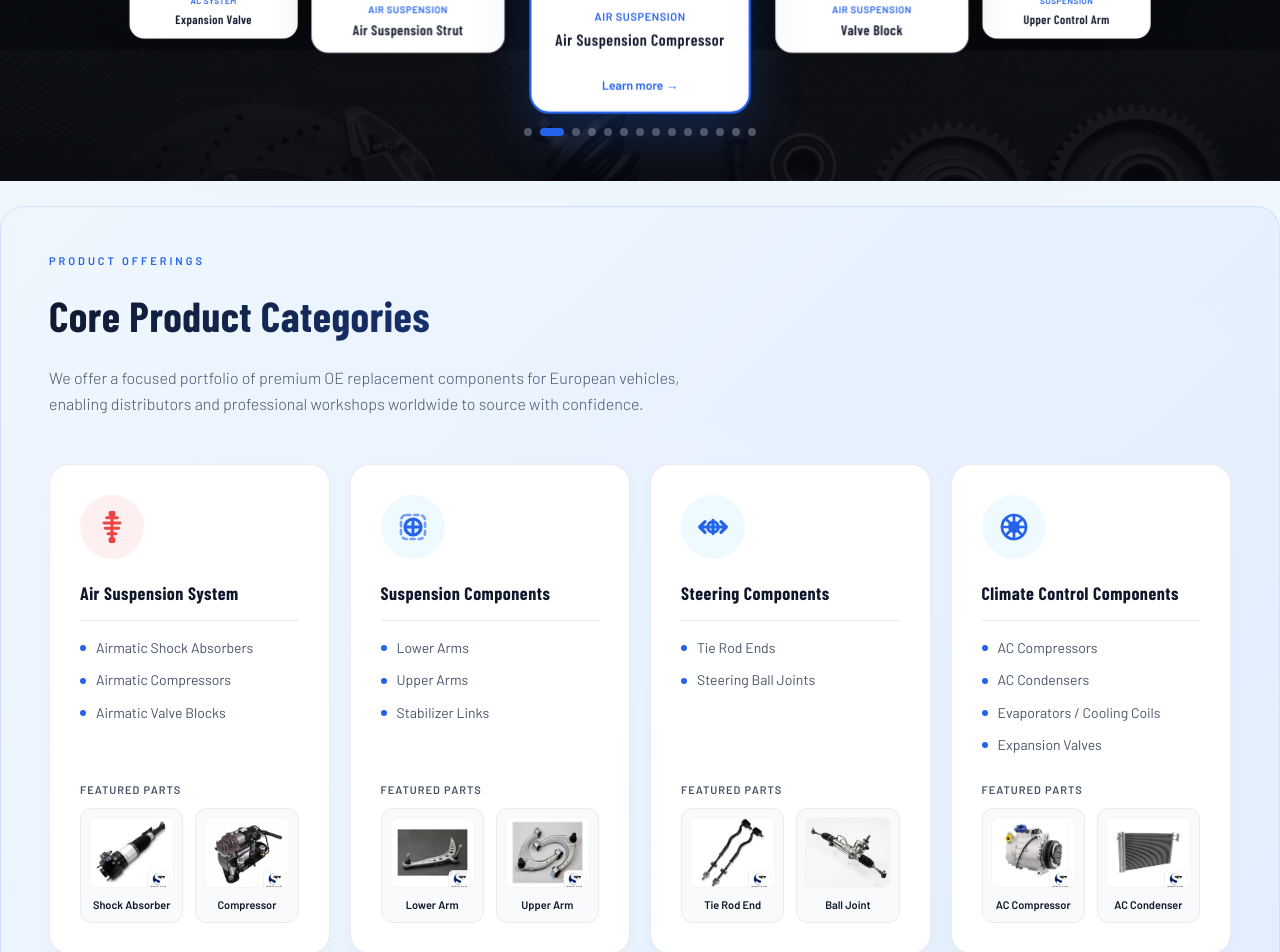
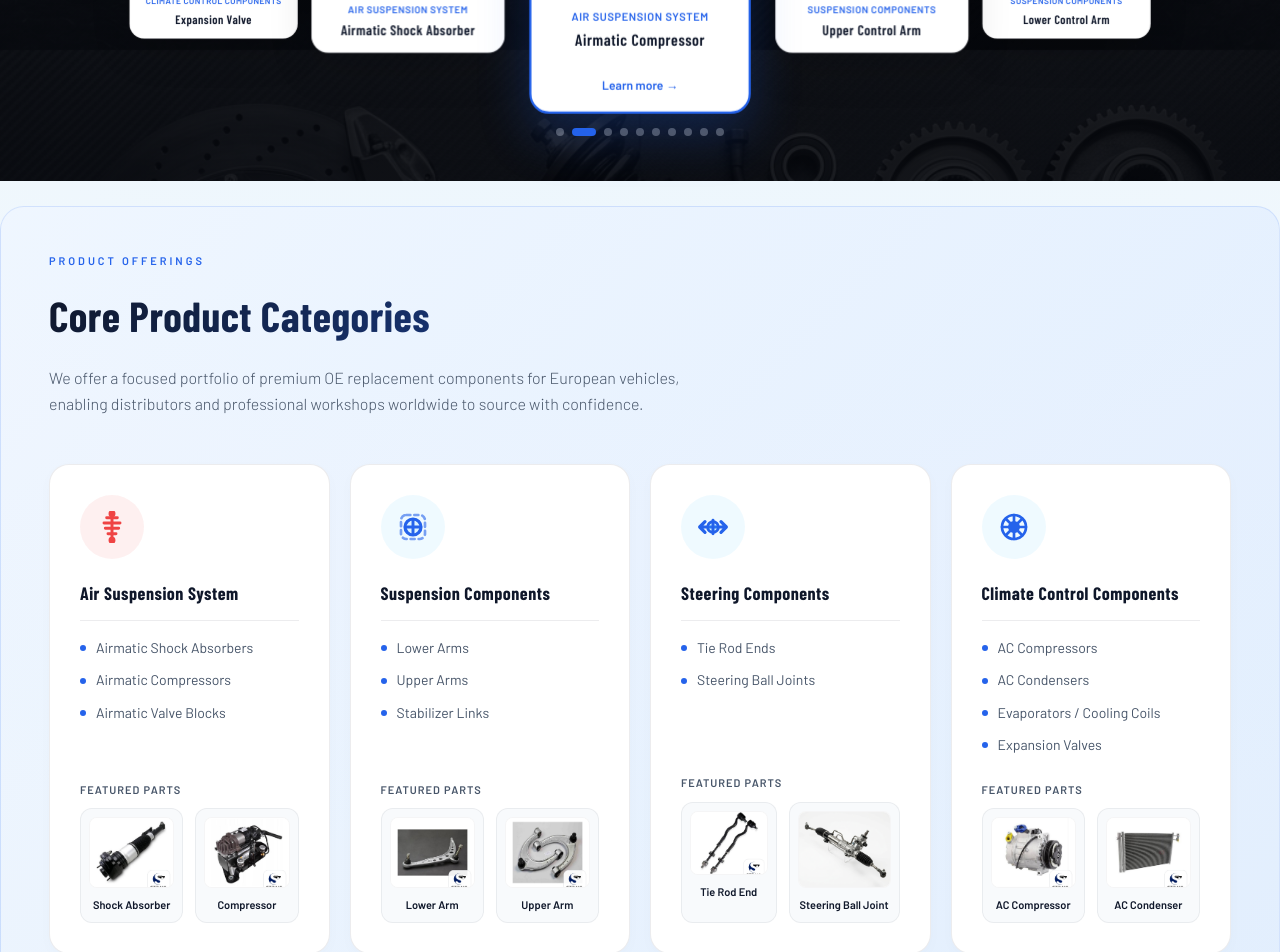
Before and after one commit to strahlautomotive-beep/strahlwebite, a Next.js app: page / in a window 1280 px wide. Shown: the part 1120-2072 px from the top of the page. Built offline with nearby package versions, Linux system fonts and the light colour scheme.

Commit message:
Update product names, remove engine mounts, update categories

```diff
--- a/src/app/page.js
+++ b/src/app/page.js
@@ -70,20 +70,16 @@ export default function Home() {
 
   // Slider products comprising all 11 original items plus the 3 new ones
   const sliderProducts = [
-    { id: "air-suspension-strut", name: "Air Suspension Strut", cat: "Air Suspension", image: "/images/product_1.jpg", isBestSeller: true },
-    { id: "air-suspension-compressor", name: "Air Suspension Compressor", cat: "Air Suspension", image: "/images/product_2.jpg" },
-    { id: "valve-block", name: "Valve Block", cat: "Air Suspension", image: "/images/product_3.jpg" },
-    { id: "upper-control-arm", name: "Upper Control Arm", cat: "Suspension", image: "/images/product_4.jpg" },
-    { id: "lower-control-arm", name: "Lower Control Arm", cat: "Suspension", image: "/images/product_5.jpg" },
-    { id: "stabilizer-link", name: "Stabilizer Link", cat: "Suspension", image: "/images/product_6.jpg" },
+    { id: "air-suspension-strut", name: "Airmatic Shock Absorber", cat: "Air Suspension System", image: "/images/product_1.jpg", isBestSeller: true },
+    { id: "air-suspension-compressor", name: "Airmatic Compressor", cat: "Air Suspension System", image: "/images/product_2.jpg" },
+    { id: "upper-control-arm", name: "Upper Control Arm", cat: "Suspension Components", image: "/images/product_4.jpg" },
+    { id: "lower-control-arm", name: "Lower Control Arm", cat: "Suspension Components", image: "/images/product_5.jpg" },
+    { id: "stabilizer-link", name: "Stabilizer Link", cat: "Suspension Components", image: "/images/product_6.jpg" },
     { id: "tie-rod-end", name: "Tie Rod End", cat: "Steering Components", image: "/images/product_7.jpg" },
     { id: "steering-rack-pinion", name: "Steering Ball Joint", cat: "Steering Components", image: "/images/product_14.png" },
-    { id: "hydraulic-engine-mount", name: "Hydraulic Engine Mount", cat: "Engine Mounts", image: "/images/product_12.png" },
-    { id: "transmission-mount", name: "Transmission Mount", cat: "Engine Mounts", image: "/images/product_13.png" },
-    { id: "ac-compressor", name: "AC Compressor", cat: "AC System", image: "/images/product_8.jpg" },
-    { id: "ac-condenser", name: "AC Condenser", cat: "AC System", image: "/images/product_9.jpg" },
-    { id: "cooling-coil-evaporator", name: "Cooling Coil / Evaporator", cat: "AC System", image: "/images/product_10.jpg" },
-    { id: "expansion-valve", name: "Expansion Valve", cat: "AC System", image: "/images/product_11.jpg" }
+    { id: "ac-compressor", name: "AC Compressor", cat: "Climate Control Components", image: "/images/product_8.jpg" },
+    { id: "ac-condenser", name: "AC Condenser", cat: "Climate Control Components", image: "/images/product_9.jpg" },
+    { id: "expansion-valve", name: "Expansion Valve", cat: "Climate Control Components", image: "/images/product_11.jpg" }
   ];
 
   // Starts with Air Suspension Strut (index 0) active in the center
@@ -489,7 +485,7 @@ export default function Home() {
                   <div className="cat-thumb-img">
                     <Image src="/images/product_14.png" alt="Steering Ball Joint" fill style={{ objectFit: "cover" }} />
                   </div>
-                  <span className="cat-thumb-name">Ball Joint</span>
+                  <span className="cat-thumb-name">Steering Ball Joint</span>
                 </Link>
               </div>
             </div>
--- a/src/app/products/page.js
+++ b/src/app/products/page.js
@@ -156,10 +156,10 @@ const PRODUCTS_DATA = [
   },
   {
     id: "steering-rack-pinion",
-    name: "Steering Ball Joint",
+    name: "Steering Rack",
     cat: "Steering Components",
     image: "/images/product_14.png",
-    description: "Built for smooth articulation and dependable steering performance, STRAHL Steering Ball Joint units maintain accurate suspension movement while minimising wear. Precision-machined components and durable sealing ensure extended service life and reliable operation.",
+    description: "Built for smooth articulation and dependable steering performance, STRAHL Steering Rack units maintain accurate suspension movement while minimising wear. Precision-machined components and durable sealing ensure extended service life and reliable operation.",
     usps: [
       "Precision-machined helical pinion gear provides smooth, responsive steering.",
       "Premium internal seals prevent hydraulic power steering fluid leakage.",
--- a/src/data/content.json
+++ b/src/data/content.json
@@ -52,10 +52,9 @@
         "title": "Air Suspension System",
         "desc": "Air struts, air springs, valve blocks, and high-pressure compressor units.",
         "items": [
-          "Air Suspension Strut",
-          "Air Suspension Compressor",
-          "Valve Block",
-          "Air Spring Bag"
+          "Airmatic Shock Absorbers",
+          "Airmatic Compressors",
+          "Airmatic Valve Blocks"
         ],
         "icon": "air-suspension",
         "link": "/products"
@@ -65,10 +64,9 @@
         "title": "Suspension Components",
         "desc": "Control arms, ball joints, tie rod ends, and stabilizer link bars.",
         "items": [
-          "Upper Control Arm",
-          "Lower Control Arm",
-          "Control Arm Bushing",
-          "Ball Joint"
+          "Lower Arms",
+          "Upper Arms",
+          "Stabilizer Links"
         ],
         "icon": "suspension",
         "link": "/products"
@@ -78,10 +76,8 @@
         "title": "Steering Components",
         "desc": "Precision steering racks, tie rods, power steering pumps, and column shafts.",
         "items": [
-          "Steering Rack",
-          "Tie Rod End",
-          "Power Steering Pump",
-          "Axle Joint"
+          "Tie Rod Ends",
+          "Steering Ball Joints"
         ],
         "icon": "steering",
         "link": "/products"
@@ -91,10 +87,10 @@
         "title": "Climate Control Components",
         "desc": "A/C compressors, blower motors, condensers, and expansion valves.",
         "items": [
-          "A/C Compressor",
-          "Blower Motor",
-          "Condenser",
-          "Expansion Valve"
+          "AC Compressors",
+          "AC Condensers",
+          "Evaporators / Cooling Coils",
+          "Expansion Valves"
         ],
         "icon": "climate-control",
         "link": "/products"
@@ -383,7 +379,7 @@
     },
     {
       "id": 8,
-      "name": "Steering Ball Joint",
+      "name": "Steering Rack",
       "cat": "Steering Components",
       "sku": "ST-SR-7002",
       "oeNumber": "32106799217 / 32106799218",
@@ -403,7 +399,7 @@
         "Certification": "IATF 16949 Sourced",
         "Warranty": "1 Year B2B Sourcing"
       },
-      "description": "Built for smooth articulation and dependable steering performance, STRAHL Steering Ball Joint units maintain accurate suspension movement while minimising wear. Precision-machined components and durable sealing ensure extended service life and reliable operation."
+      "description": "Built for smooth articulation and dependable steering performance, STRAHL Steering Rack units maintain accurate suspension movement while minimising wear. Precision-machined components and durable sealing ensure extended service life and reliable operation."
     },
     {
       "id": 9,
--- a/src/data/initialContent.js
+++ b/src/data/initialContent.js
@@ -33,7 +33,7 @@ export const initialContent = {
         id: "air-suspension",
         title: "Air Suspension System",
         desc: "Air struts, air springs, valve blocks, and high-pressure compressor units.",
-        items: ["Air Suspension Strut", "Air Suspension Compressor", "Valve Block", "Air Spring Bag"],
+        items: ["Airmatic Shock Absorbers", "Airmatic Compressors", "Airmatic Valve Blocks"],
         icon: "air-suspension",
         link: "/products"
       },
@@ -41,7 +41,7 @@ export const initialContent = {
         id: "suspension",
         title: "Suspension Components",
         desc: "Control arms, ball joints, tie rod ends, and stabilizer link bars.",
-        items: ["Upper Control Arm", "Lower Control Arm", "Control Arm Bushing", "Ball Joint"],
+        items: ["Lower Arms", "Upper Arms", "Stabilizer Links"],
         icon: "suspension",
         link: "/products"
       },
@@ -49,7 +49,7 @@ export const initialContent = {
         id: "steering",
         title: "Steering Components",
         desc: "Precision steering racks, tie rods, power steering pumps, and column shafts.",
-        items: ["Steering Rack", "Tie Rod End", "Power Steering Pump", "Axle Joint"],
+        items: ["Tie Rod Ends", "Steering Ball Joints"],
         icon: "steering",
         link: "/products"
       },
@@ -57,7 +57,7 @@ export const initialContent = {
         id: "climate-control",
         title: "Climate Control Components",
         desc: "A/C compressors, blower motors, condensers, and expansion valves.",
-        items: ["A/C Compressor", "Blower Motor", "Condenser", "Expansion Valve"],
+        items: ["AC Compressors", "AC Condensers", "Evaporators / Cooling Coils", "Expansion Valves"],
         icon: "climate-control",
         link: "/products"
       }
@@ -280,7 +280,7 @@ export const initialContent = {
     },
     {
       id: 8,
-      name: "Steering Ball Joint",
+      name: "Steering Rack",
       cat: "Steering Components",
       sku: "ST-SR-7002",
       oeNumber: "32106799217 / 32106799218",
@@ -353,36 +353,6 @@ export const initialContent = {
         { label: "Warranty", value: "1 Year B2B Sourcing" }
       ]
     },
-    {
-      id: 13,
-      name: "Hydraulic Engine Mount",
-      cat: "Engine Mounts",
-      sku: "ST-EM-5001",
-      oeNumber: "22116857091 / 22116857092",
-      image: "/images/product_12.png",
-      isBestSeller: false,
-      usps: ["Hydraulic fluid-filled chamber dampens low-frequency engine vibrations", "Premium natural rubber compounding isolates high-frequency NVH", "Individually tested for hydraulic pressure seal integrity"],
-      specs: [
-        { label: "Mount Type", value: "Hydraulic (Fluid-Filled)" },
-        { label: "Material", value: "Natural Rubber & Steel Alloy" },
-        { label: "Warranty", value: "1 Year B2B Sourcing" }
-      ]
-    },
-    {
-      id: 14,
-      name: "Transmission Mount",
-      cat: "Engine Mounts",
-      sku: "ST-TM-5002",
-      oeNumber: "22316855045 / 22316855046",
-      image: "/images/product_13.png",
-      isBestSeller: false,
-      usps: ["Specially formulated elastomer compound maintains drivetrain alignment", "Controls engine and transmission rocking during gear shifts", "High-grade zinc plating resists corrosion under road debris impact"],
-      specs: [
-        { label: "Mount Type", value: "Solid Elastomer / Rubber-Metal" },
-        { label: "Hardness", value: "60 Shore A Durometer" },
-        { label: "Warranty", value: "1 Year B2B Sourcing" }
-      ]
-    }
   ],
 
   quality: {
```
